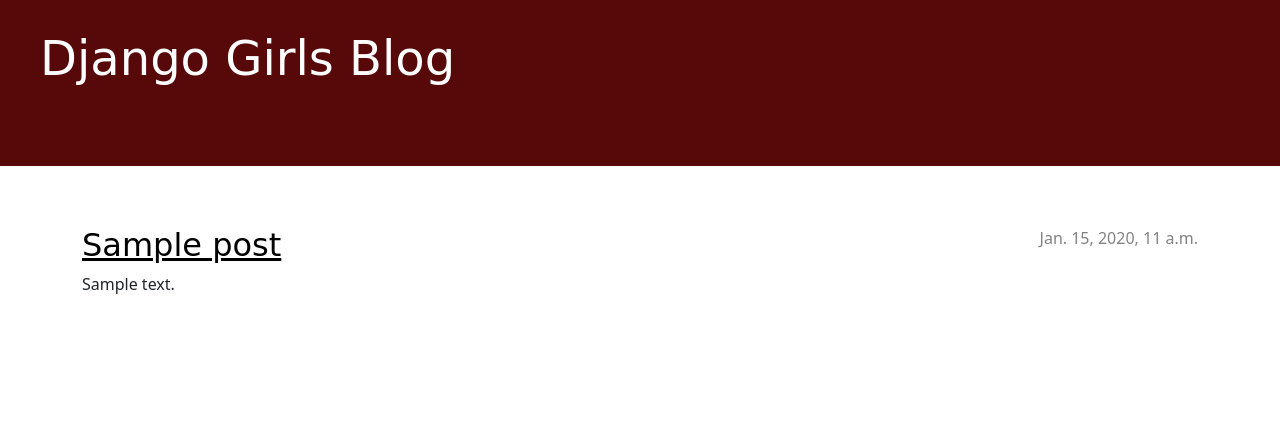
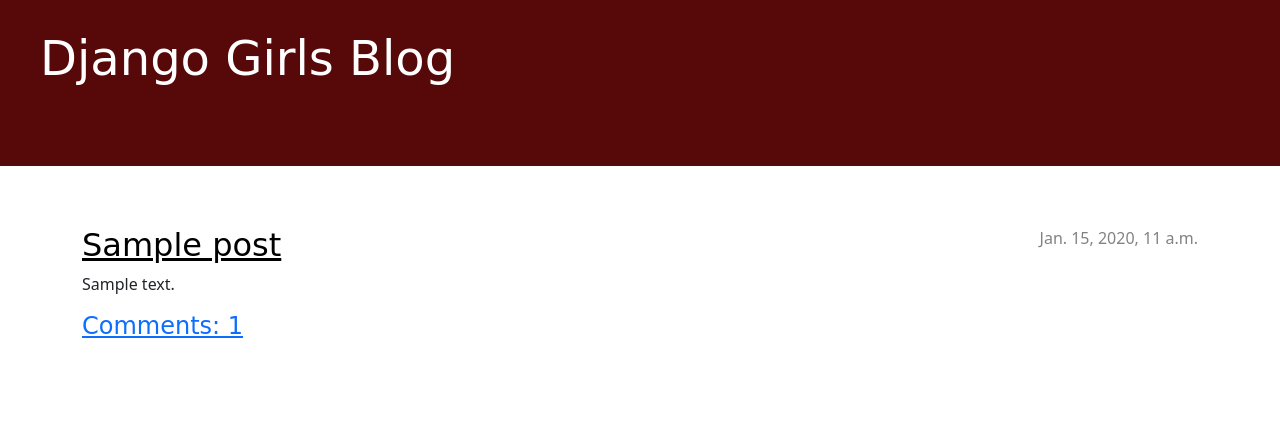
Before and after one commit to cameliahanes/Django-Blog, a Django app: page / in a window 1280 px wide. Shown: the top 426 px of the page. Run offline with Django 3.2, Linux system fonts and the light colour scheme; tables that the repository leaves empty hold one stand-in row (values such as "Sample post").

Commit message:
Improve comments count rendering in posts list.

```diff
--- a/djangogirls/blog/templates/blog/post_list.html
+++ b/djangogirls/blog/templates/blog/post_list.html
@@ -9,7 +9,7 @@
             <h2><a href="{% url 'post_detail' pk=post.pk %}">{{ post.title }}</a></h2>
             <p>{{ post.text|linebreaksbr }}</p>
 {#            <a href="<div data-gb-custom-block data-tag=" url" data-0='post_detail'></div>Comments:#}
-{#            {{ post.comments.count }}</a>#}
+            <h4><a href="{% url 'post_comments' pk=post.pk %}">Comments: {{ post.comments.count }}</a></h4>
         </article>
     {% endfor %}
 {% endblock %}
--- a/djangogirls/blog/urls.py
+++ b/djangogirls/blog/urls.py
@@ -9,4 +9,5 @@ urlpatterns = [
     path('post/draft/', views.post_draft_list, name='post_draft_list'),
     path('post/<pk>/remove/', views.post_remove, name='post_remove'),
     path('post/<pk>/publish/', views.post_publish, name='post_publish'),
+    path('post/<pk>/comments/', views.post_comments, name='post_comments'),
 ]
--- a/djangogirls/blog/views.py
+++ b/djangogirls/blog/views.py
@@ -61,3 +61,8 @@ def post_publish(request, pk):
     post.published_date = timezone.now()
     post.publish()
     return redirect('post_list')
+
+
+def post_comments(request, pk):
+    # TODO: add rendering of comments.
+    return redirect('post_list')
```
